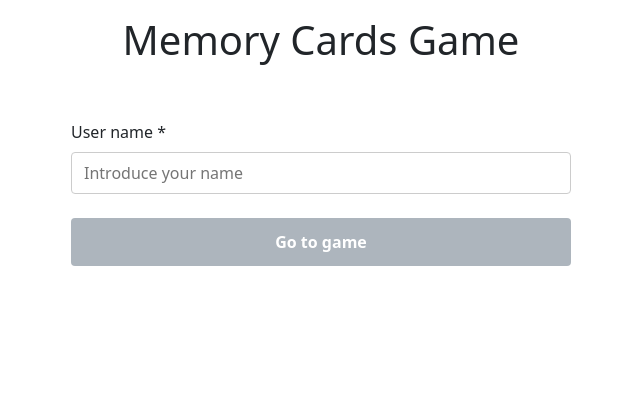
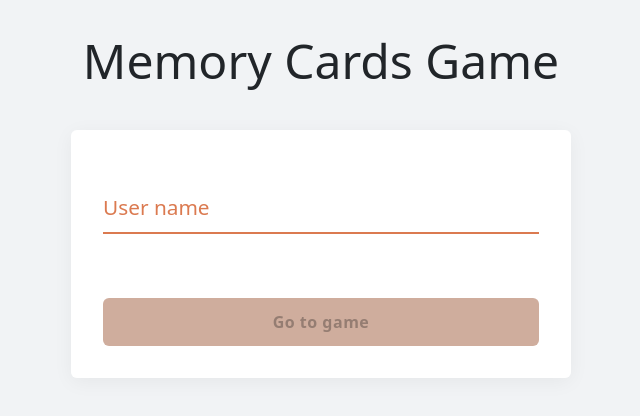
Before and after one commit to abelcerezuela/memory-cards-game, an Angular app in the folder memory-cards-angular-app/: page /home in a window 1280 px wide. Shown: the top 416 px of the page, without its empty margins (319-959 px from the left). Built offline with nearby package versions, Linux system fonts and the light colour scheme.

Commit message:
improve styles

```diff
--- a/memory-cards-angular-app/src/app/components/game/game.component.scss
+++ b/memory-cards-angular-app/src/app/components/game/game.component.scss
@@ -1,20 +1,10 @@
 @use '../../../styles/mixins.scss' as mixins;
+@use '../../../styles/variables.scss' as *;
 
-// Variables
-$color-primary: #0d6efd;
-$color-primary-hover: #0b5ed7;
-$color-success: #198754;
-$color-danger: #dc3545;
-$color-muted: #e9ecef;
-$color-light: #f8f9fa;
-$color-border: #ccc;
-$border-radius: 6px;
-$transition: 0.3s ease;
-
-@mixin button-style($bg-color, $hover-color: null) {
+@mixin button-style($color-primary, $hover-color: null) {
+  width: 100%;
   padding: 0.75rem 1.5rem;
-  background-color: $bg-color;
-  color: white;
+  background-color: $color-primary;
   border: none;
   border-radius: 4px;
   font-weight: bold;
@@ -32,13 +22,14 @@ $transition: 0.3s ease;
   display: flex;
   flex-direction: column;
   gap: 1rem;
-  margin: 1rem 0;
+  margin: 0 0 1rem 0;
 
   &__header {
     display: flex;
     justify-content: space-between;
     align-items: center;
-    margin: 1rem;
+    padding: 1rem;
+    background-color: $color-primary;;
   }
 
   &__player,
@@ -126,9 +117,43 @@ $transition: 0.3s ease;
   }
 
   &__select {
-    width: auto;
-    padding: 0.5rem 1rem;
-    font-size: 1rem;
+    appearance: none;
+    border: 0;
+    outline: 0;
+    background: none;
+    color: inherit;
+    box-shadow: none;
+  }
+  &__select::-ms-expand {
+    display: none;
+  }
+  &__select {
+    /* Reset */
+    appearance: none;
+    border: 0;
+    outline: 0;
+    font: inherit;
+    /* Personalize */
+    width: 20rem;
+    padding: 1rem 4rem 1rem 1rem;
+    background: $arrow-icon no-repeat right 0.8em center / 1.4em,
+      linear-gradient(to left, $arrow-bg 3em, $select-bg 3em);
+    border-radius: 0.25em;
+    box-shadow: 0 0 1em 0 rgba(0, 0, 0, 0.2);
+    cursor: pointer;
+    /* Remove IE arrow */
+    &::-ms-expand {
+      display: none;
+    }
+    /* Remove focus outline */
+    &:focus {
+      outline: none;
+    }
+    /* <option> colors */
+    option {
+      color: inherit;
+      background-color: $option-bg;
+    }
   }
 
   &__start {
--- a/memory-cards-angular-app/src/app/components/home/home.component.html
+++ b/memory-cards-angular-app/src/app/components/home/home.component.html
@@ -1,7 +1,7 @@
 <section class="home" aria-labelledby="home-title">
   <header class="home__header">
-    <div class="home__title">
-      <h1>{{ title }}</h1>
+    <div>
+      <h1 class="home__title">{{ title }}</h1>
     </div>
   </header>
 
@@ -17,21 +17,21 @@
         Please enter your user name to start the game.
       </legend>
 
+
       <div class="home__form-group">
-        <label for="username" class="home__label">
-          User name <span aria-hidden="true">*</span>
-        </label>
         <input
-          type="text"
-          id="username"
+          type="input"
+          class="home__input"
+          placeholder="User name"
           name="username"
+          id='username'
           formControlName="username"
-          placeholder="Introduce your name"
-          class="home__input"
           aria-required="true"
           [attr.aria-invalid]="userForm.controls['username'].invalid && userForm.controls['username'].touched"
           aria-describedby="username-error"
-        >
+        />
+        <label for="username" class="home__label">User name</label>
+
         @if (userForm.controls['username'].touched) {
           <div class="home__input--alert" role="alert">
             @if (userForm.controls['username'].errors?.['required']) {
@@ -41,7 +41,7 @@
               <span>User name should be at least 4 characters long</span>
             }
           </div>
-          }
+        }
       </div>
       <button
         class="home__button"
--- a/memory-cards-angular-app/src/app/components/home/home.component.scss
+++ b/memory-cards-angular-app/src/app/components/home/home.component.scss
@@ -1,91 +1,136 @@
 @use '../../../styles/mixins.scss' as mixins;
-
-// Variables
-$color-primary: #0d6efd;
-$color-primary-hover: #0b5ed7;
-$color-danger: #dc3545;
-$color-disabled: #adb5bd;
-$input-border: #ccc;
-$border-radius: 4px;
+@use '../../../styles/variables.scss' as *;
 
 .home {
+  min-height: 100vh;
   display: flex;
   flex-direction: column;
-  justify-content: space-between;
-  align-items: center;
-  margin: 1rem 0;
+  padding: 2rem 1rem;
+  background-color: $grey;
 
   &__header {
-    width: 100%;
-    margin-bottom: 3rem;
+    margin-bottom: 2rem;
     text-align: center;
   }
 
   &__title {
-    width: 100%;
-  }
+    font-size: 2.5rem;
 
-  &__heading {
-    font-size: 2rem;
-    font-weight: bold;
+    @media (min-width: 768px) {
+      font-size: 3rem;
+    }
   }
 
   &__form {
     width: 100%;
     display: flex;
     justify-content: center;
-
-    &-group {
-      margin-bottom: 1.5rem;
-    }
   }
 
   &__fieldset {
     width: 100%;
     max-width: 500px;
+    background-color: $white;
+    padding: 2rem;
     border: none;
-    padding: 0;
+    border-radius: $border-radius;
+    box-shadow: 0 4px 20px rgba(0, 0, 0, 0.05);
   }
 
   &__legend {
     @include mixins.visually-hidden;
   }
 
-  &__label {
-    display: block;
-    margin-bottom: 0.5rem;
-    font-weight: 500;
+  &__form-group {
+    position: relative;
+    padding: 15px 0 0;
+    margin-top: 10px;
   }
 
   &__input {
+    font-family: inherit;
     width: 100%;
-    padding: 0.5rem 0.75rem;
-    border: 1px solid $input-border;
-    border-radius: $border-radius;
+    border: 0;
+    border-bottom: 2px solid $color-primary;
+    outline: 0;
+    font-size: 1.3rem;
+    padding: 7px 0;
+    background: transparent;
+    transition: border-color 0.2s;
+
+    &::placeholder {
+      color: transparent;
+    }
+
+    &:placeholder-shown ~ .home__label {
+      font-size: 1.3rem;
+      cursor: text;
+      top: 20px;
+    }
 
     &--alert {
+      margin-top: 0.5rem;
+      font-size: 0.875rem;
       color: $color-danger;
+      border-radius: $border-radius;
     }
+  }
+
+  &__label {
+    position: absolute;
+    top: 0;
+    display: block;
+    transition: 0.2s;
+    font-size: 1rem;
+    color: $color-primary;
+  }
+
+  &__input:focus {
+    ~ .home__label {
+      position: absolute;
+      top: 0;
+      display: block;
+      transition: 0.2s;
+      font-size: 1rem;
+      color: $color-primary;
+      font-weight:600;
+      background-color: transparent;
+      outline: none;
+      box-shadow: none;
+    }
+    padding-bottom: 6px;
+    font-weight: 600;
+    border-width: 3px;
+    border-image: linear-gradient(to right, $color-primary,$color-secondary);
+    border-image-slice: 1;
+  }
+
+  &__input{
+    &:required,&:invalid { box-shadow:none; }
   }
 
   &__button {
     width: 100%;
+    margin-top: 4rem;
     padding: 0.75rem;
     background-color: $color-primary;
-    color: white;
     border: none;
     border-radius: $border-radius;
     font-weight: bold;
+    font-size: 1rem;
+    letter-spacing: 0.5px;
     cursor: pointer;
-    transition: background-color 0.3s ease;
+    transition: background-color 0.3s ease, transform 0.2s, box-shadow 0.2s;
+
+    &:hover:not(:disabled) {
+      background-color: $color-primary-hover;
+      transform: translateY(-1px);
+      box-shadow: 0 4px 10px rgba(13, 110, 253, 0.25);
+    }
 
     &:disabled {
       background-color: $color-disabled;
       cursor: not-allowed;
     }
-
-    &:hover:not(:disabled) {
-      background-color: $color-primary-hover;
-    }
   }
 }
--- /dev/null
+++ b/memory-cards-angular-app/src/styles/variables.scss
@@ -0,0 +1,23 @@
+// Variables
+$color-primary: #db7a50;
+$color-secondary: #c99f52;
+$color-primary-hover: #d16d42;
+$color-danger: #dc3545;
+$color-disabled: #cfad9d;
+$input-border: #ccc;
+$white: #ffffff;
+$grey: #f1f3f5;
+$color-success: #198754;
+$color-muted: #e9ecef;
+$color-light: #f8f9fa;
+$color-border: #ccc;
+
+$border-radius: 6px;
+$transition: 0.3s ease;
+
+
+// select
+$arrow-bg: rgba(255, 255, 255, 0.3);
+$arrow-icon: url(https://upload.wikimedia.org/wikipedia/commons/9/9a/Caret_down_font_awesome.svg);
+$option-bg: white;
+$select-bg: rgba(255, 255, 255, 0.2);
```
